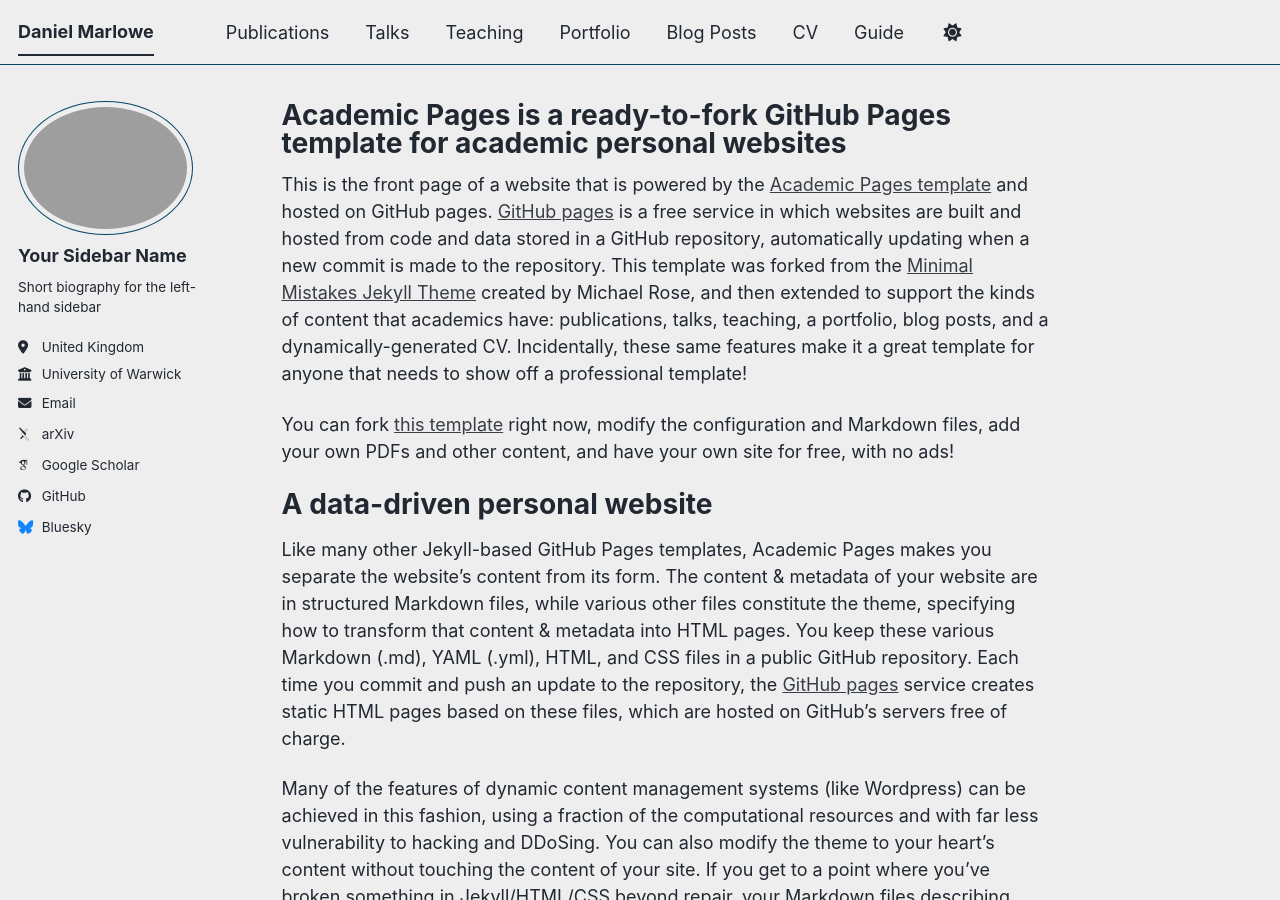
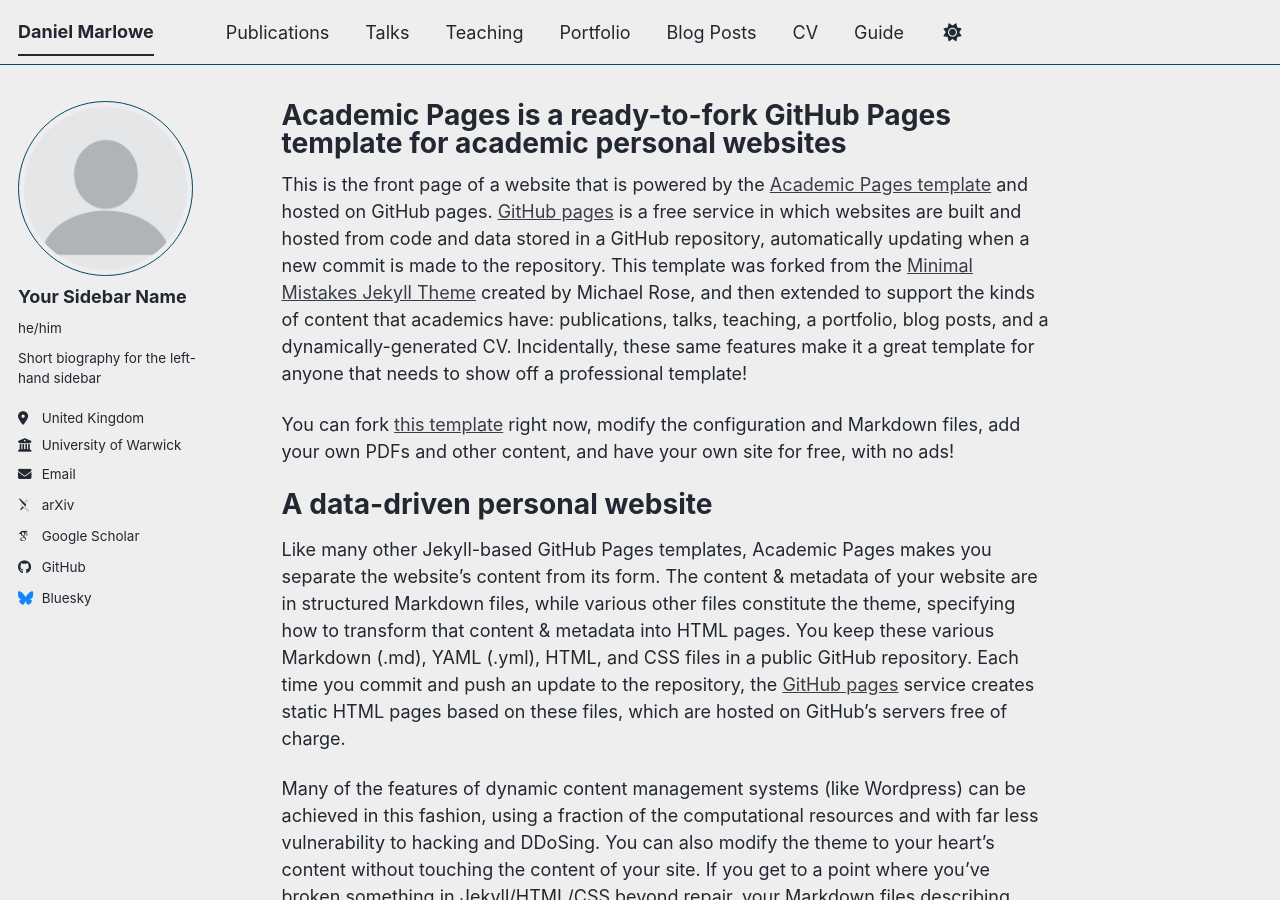
Before and after one commit to dmarl/dmarl.github.io, a Jekyll site: the page built from _pages/about.md, in a window 1280 px wide and 900 px high. Built offline with Jekyll 4.4.1, drawn with Linux system fonts in a browser that asks for light colours; some web fonts are replaced; a script bundle is joined from its source files by our own code; library files that are not in the unit come from our copies.

Commit message:
Update _config.yml

```diff
--- a/_config.yml
+++ b/_config.yml
@@ -23,9 +23,9 @@ repository               : "dmarl/dmarl.github.io"
 #               Additional customization can be done by editing /_includes/author-profile.html
 author:
   # Biographic information
-  avatar           : "smirk.jpg"
+  avatar           : "profile.png"
   name             : "Your Sidebar Name"
-  pronouns         : # example: "she/her"
+  pronouns         : "he/him"
   bio              : "Short biography for the left-hand sidebar"
   location         : "United Kingdom"
   employer         : "University of Warwick"
```
